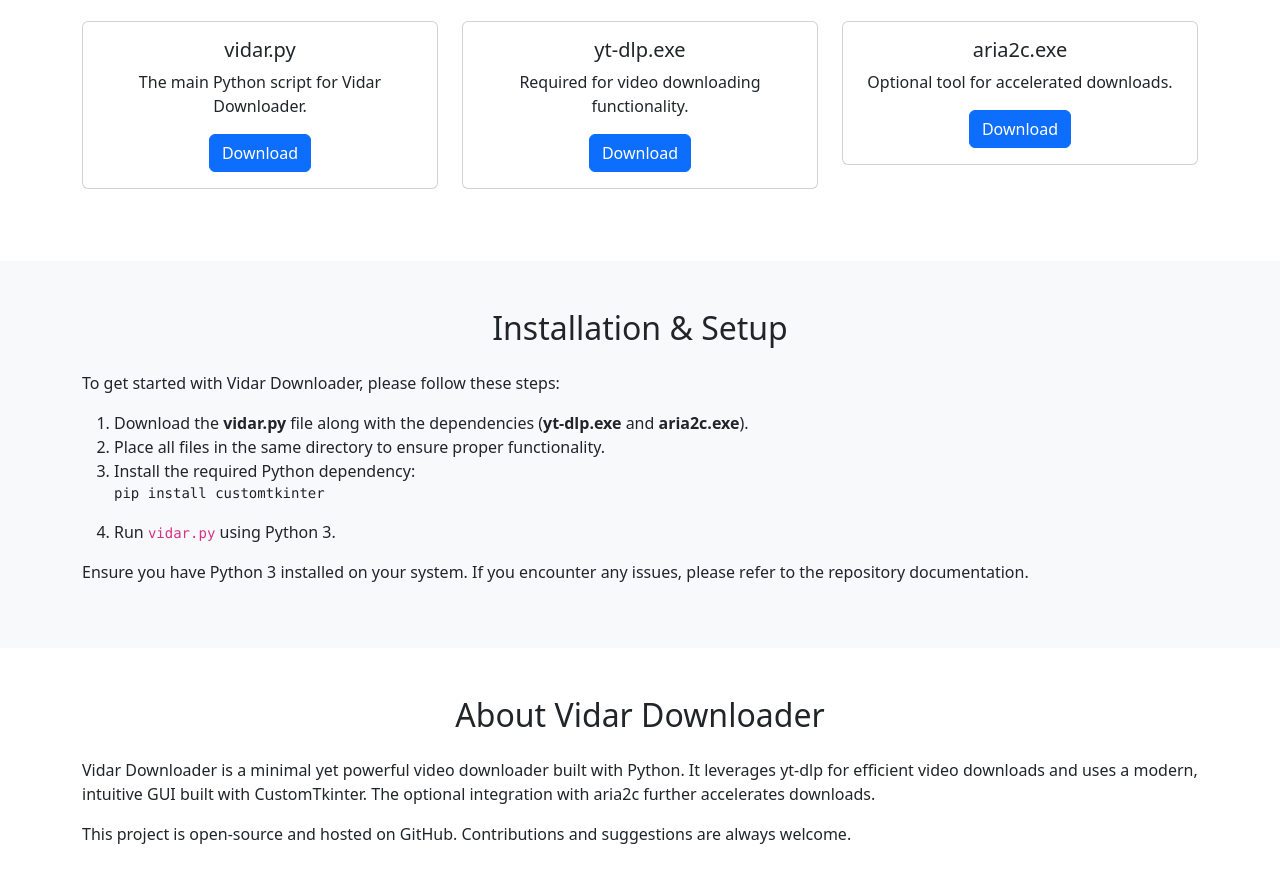
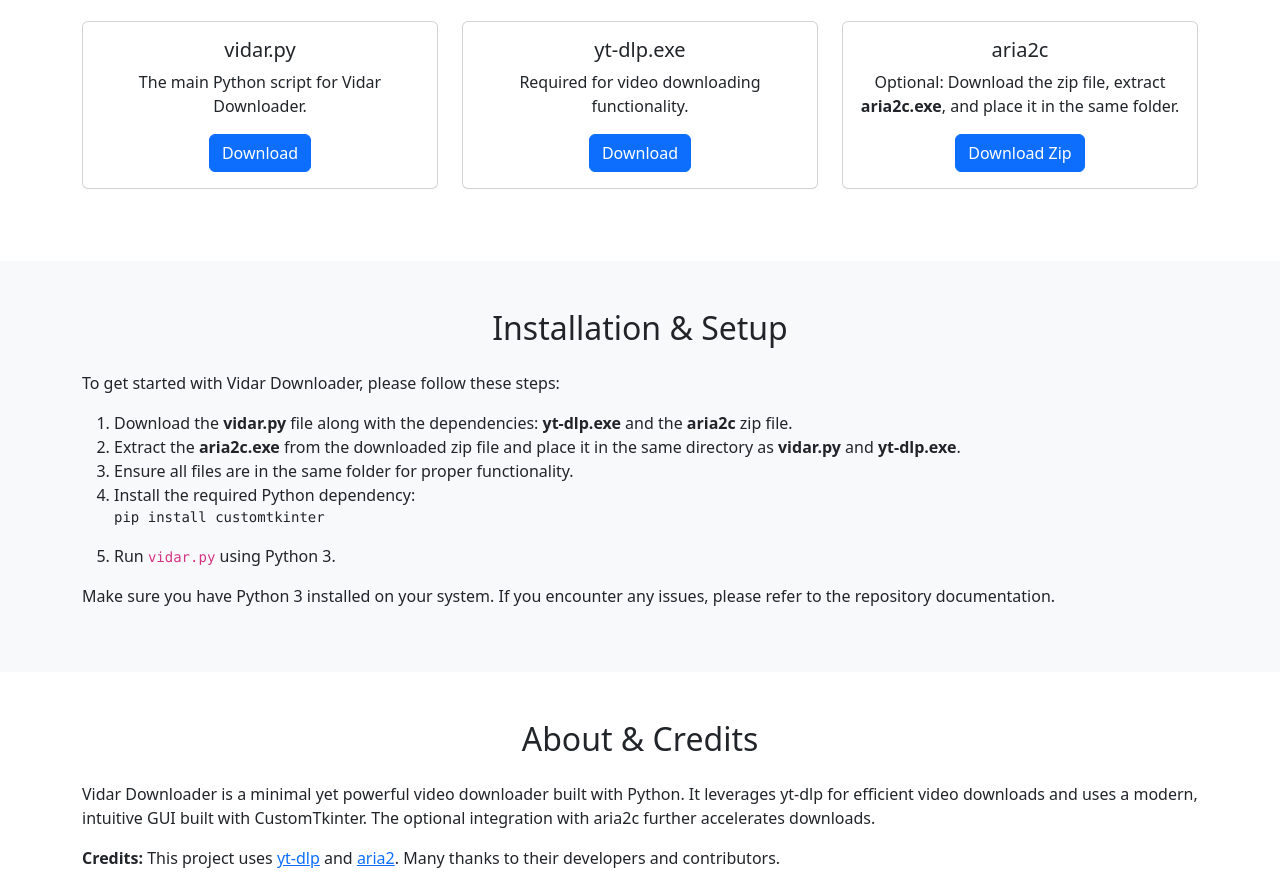
Before and after one commit to advaniji/Vidar, a plain HTML site: page index.html in a window 1280 px wide. Shown: the part 395-1278 px from the top of the page. Drawn offline with nearby package versions, Linux system fonts and the light colour scheme.

Commit message:
Update index.html
updated

```diff
--- a/index.html
+++ b/index.html
@@ -36,7 +36,8 @@
   <nav class="navbar navbar-expand-lg navbar-dark bg-dark fixed-top">
     <div class="container">
       <a class="navbar-brand" href="#">Vidar Downloader</a>
-      <button class="navbar-toggler" type="button" data-bs-toggle="collapse" data-bs-target="#navbarResponsive" aria-controls="navbarResponsive" aria-expanded="false" aria-label="Toggle navigation">
+      <button class="navbar-toggler" type="button" data-bs-toggle="collapse" data-bs-target="#navbarResponsive"
+              aria-controls="navbarResponsive" aria-expanded="false" aria-label="Toggle navigation">
         <span class="navbar-toggler-icon"></span>
       </button>
       <div class="collapse navbar-collapse" id="navbarResponsive">
@@ -48,7 +49,7 @@
             <a class="nav-link" href="#instructions">Instructions</a>
           </li>
           <li class="nav-item">
-            <a class="nav-link" href="#about">About</a>
+            <a class="nav-link" href="#about">About & Credits</a>
           </li>
         </ul>
       </div>
@@ -74,7 +75,7 @@
             <div class="card-body text-center">
               <h5 class="card-title">vidar.py</h5>
               <p class="card-text">The main Python script for Vidar Downloader.</p>
-              <a href="vidar.py" download class="btn btn-primary">Download</a>
+              <a href="https://github.com/advaniji/vidar/blob/main/vidar.py" class="btn btn-primary" target="_blank">Download</a>
             </div>
           </div>
         </div>
@@ -84,17 +85,21 @@
             <div class="card-body text-center">
               <h5 class="card-title">yt-dlp.exe</h5>
               <p class="card-text">Required for video downloading functionality.</p>
-              <a href="yt-dlp.exe" download class="btn btn-primary">Download</a>
+              <a href="https://github.com/yt-dlp/yt-dlp/releases/download/2025.02.19/yt-dlp.exe"
+                 class="btn btn-primary" target="_blank">Download</a>
             </div>
           </div>
         </div>
-        <!-- aria2c.exe card -->
+        <!-- aria2c card -->
         <div class="col-md-4 mb-4">
           <div class="card card-download">
             <div class="card-body text-center">
-              <h5 class="card-title">aria2c.exe</h5>
-              <p class="card-text">Optional tool for accelerated downloads.</p>
-              <a href="aria2c.exe" download class="btn btn-primary">Download</a>
+              <h5 class="card-title">aria2c</h5>
+              <p class="card-text">
+                Optional: Download the zip file, extract <strong>aria2c.exe</strong>, and place it in the same folder.
+              </p>
+              <a href="https://github.com/aria2/aria2/releases/download/release-1.37.0/aria2-1.37.0-win-64bit-build1.zip"
+                 class="btn btn-primary" target="_blank">Download Zip</a>
             </div>
           </div>
         </div>
@@ -110,25 +115,42 @@
         To get started with Vidar Downloader, please follow these steps:
       </p>
       <ol>
-        <li>Download the <strong>vidar.py</strong> file along with the dependencies (<strong>yt-dlp.exe</strong> and <strong>aria2c.exe</strong>).</li>
-        <li>Place all files in the same directory to ensure proper functionality.</li>
-        <li>Install the required Python dependency:
+        <li>
+          Download the <strong>vidar.py</strong> file along with the dependencies: <strong>yt-dlp.exe</strong>
+          and the <strong>aria2c</strong> zip file.
+        </li>
+        <li>
+          Extract the <strong>aria2c.exe</strong> from the downloaded zip file and place it in the same directory
+          as <strong>vidar.py</strong> and <strong>yt-dlp.exe</strong>.
+        </li>
+        <li>
+          Ensure all files are in the same folder for proper functionality.
+        </li>
+        <li>
+          Install the required Python dependency:
           <pre>pip install customtkinter</pre>
         </li>
-        <li>Run <code>vidar.py</code> using Python 3.</li>
+        <li>
+          Run <code>vidar.py</code> using Python 3.
+        </li>
       </ol>
       <p>
-        Ensure you have Python 3 installed on your system. If you encounter any issues, please refer to the repository documentation.
+        Make sure you have Python 3 installed on your system. If you encounter any issues, please refer to the repository documentation.
       </p>
     </div>
   </section>
 
-  <!-- About Section -->
+  <!-- About & Credits Section -->
   <section class="py-5" id="about">
     <div class="container">
-      <h2 class="mb-4 text-center">About Vidar Downloader</h2>
+      <h2 class="mb-4 text-center">About & Credits</h2>
       <p>
         Vidar Downloader is a minimal yet powerful video downloader built with Python. It leverages yt-dlp for efficient video downloads and uses a modern, intuitive GUI built with CustomTkinter. The optional integration with aria2c further accelerates downloads.
+      </p>
+      <p>
+        <strong>Credits:</strong> This project uses
+        <a href="https://github.com/yt-dlp/yt-dlp" target="_blank">yt-dlp</a> and
+        <a href="https://github.com/aria2/aria2" target="_blank">aria2</a>. Many thanks to their developers and contributors.
       </p>
       <p>
         This project is open-source and hosted on GitHub. Contributions and suggestions are always welcome.
```
